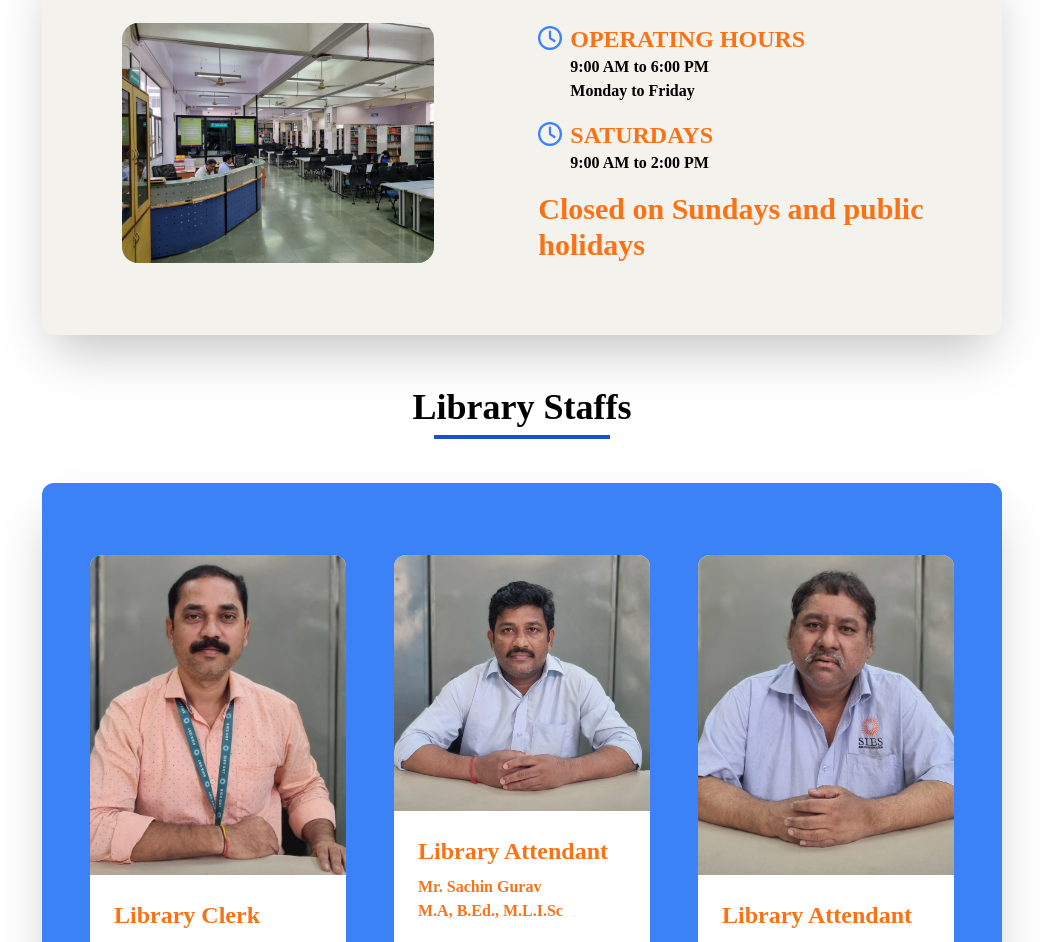
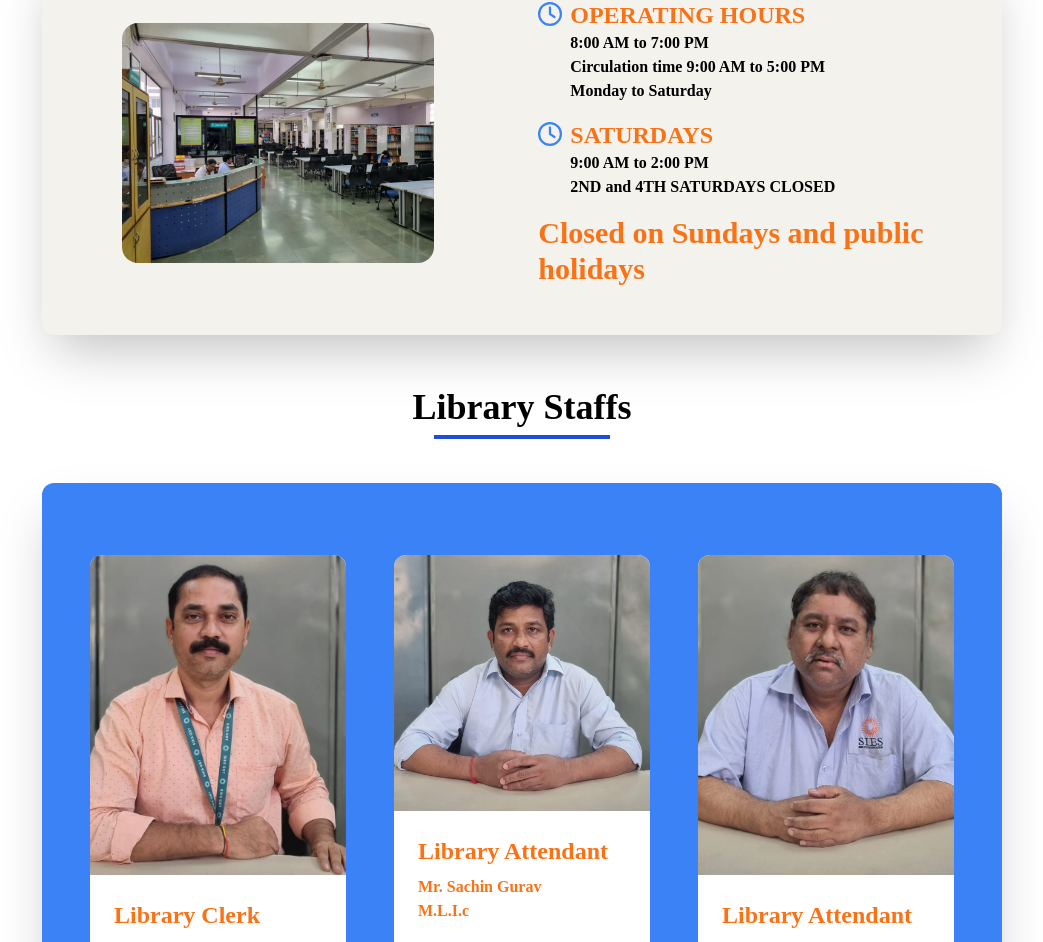
Before and after one commit to Sourish-Kanna/Libray-Website, a React (Vite) app in the folder Frontend/: page /about in a window 1280 px wide. Shown: the part 491-1433 px from the top of the page, without its empty margins (118-1161 px from the left). Built offline with nearby package versions, Linux system fonts and the light colour scheme.

Commit message:
ABout 26/9

```diff
--- a/Frontend/src/Components/Pages/AboutUs/AboutUs.jsx
+++ b/Frontend/src/Components/Pages/AboutUs/AboutUs.jsx
@@ -64,13 +64,15 @@ const refs = useScrollToHash(['library-hours','library-staffs','facilities']);
                         <FontAwesomeIcon icon="fa-regular fa-clock" className="mr-2 text-blue-500" />
                             OPERATING HOURS</li>
                         <li className="ml-8 font-semibold">
-                            9:00 AM to 6:00 PM</li>
-                        <li className='ml-8 font-semibold'>Monday to Friday</li>
+                            8:00 AM to 7:00 PM</li>
+                            <li className='ml-8 font-semibold'>Circulation time 9:00 AM to 5:00 PM</li>
+                        <li className='ml-8 font-semibold'>Monday to Saturday</li>
                         <li className='mt-4 text-2xl font-bold text-orange-500'>
                         <FontAwesomeIcon icon="fa-regular fa-clock" className="mr-2 text-blue-500" />
                             SATURDAYS</li>
                         <li className='ml-8 font-semibold'>
                             9:00 AM to 2:00 PM</li>
+                            <li className='ml-8 font-semibold'>2ND and 4TH SATURDAYS CLOSED</li>
                         <li className='mt-4 text-3xl font-bold text-orange-500'>Closed on Sundays and public holidays</li>
                         </ul>
                     </div>
@@ -107,7 +109,7 @@ const refs = useScrollToHash(['library-hours','library-staffs','facilities']);
                             <div className="p-6">
                                 <h3 className="text-2xl font-extrabold text-orange-500">Library Attendant</h3>
                                 <p className="font-bold text-orange-500 mt-2">Mr. Sachin Gurav</p>
-                                <p className="font-semibold text-orange-500">M.A, B.Ed., M.L.I.Sc</p>
+                                <p className="font-semibold text-orange-500"> M.L.I.c</p>
                             </div>
                         </div>
 
@@ -117,7 +119,7 @@ const refs = useScrollToHash(['library-hours','library-staffs','facilities']);
                             <div className="p-6">
                                 <h3 className="text-2xl font-extrabold text-orange-500">Library Attendant</h3>
                                 <p className="font-bold text-orange-500 mt-2">Mr. Indrabahadur Singh</p>
-                                <p className="font-semibold text-orange-500">BSc (Phys)</p>
+                                <p className="font-semibold text-orange-500">10TH</p>
                             </div>
                         </div>
                     </div>
```
